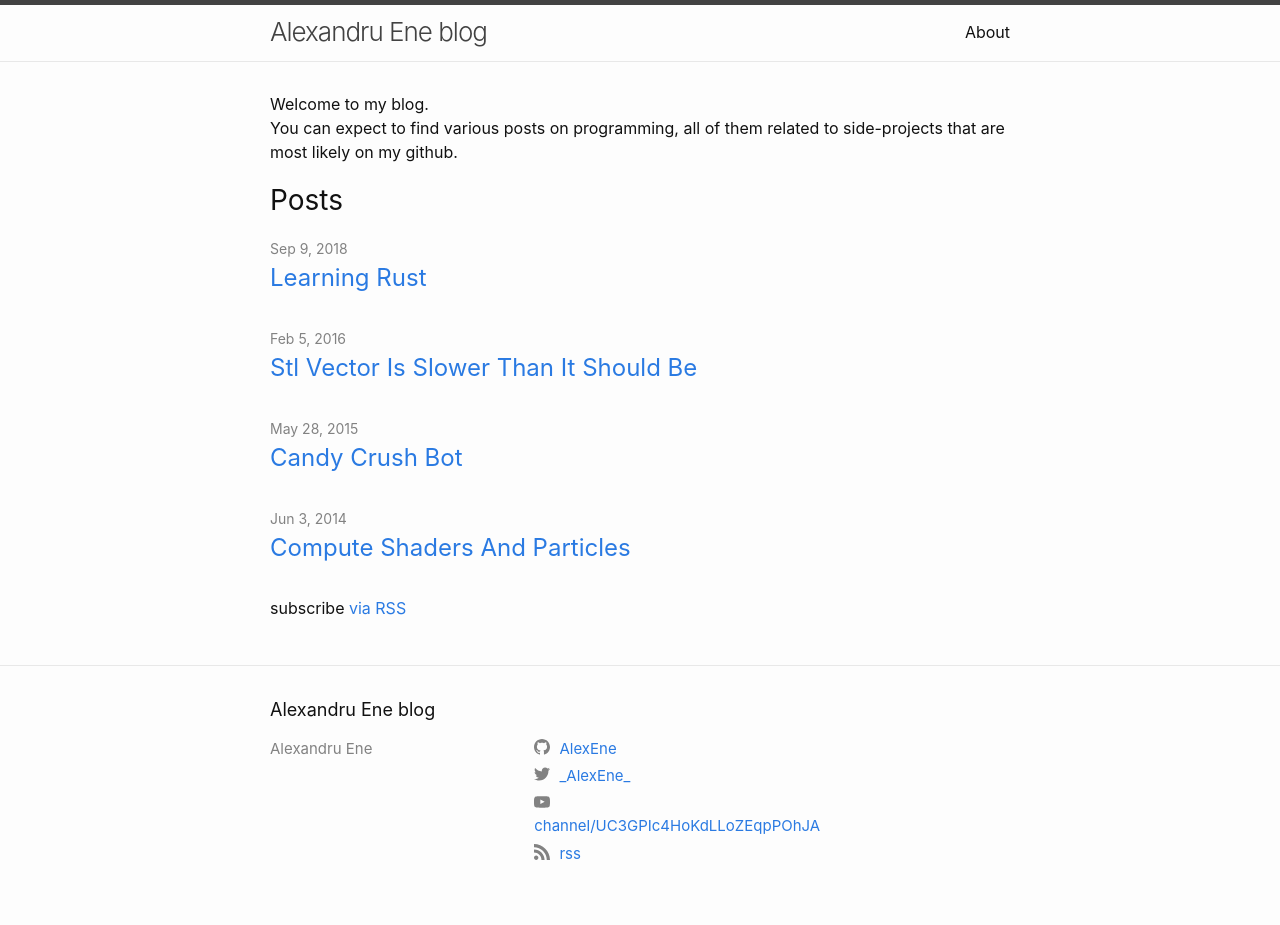
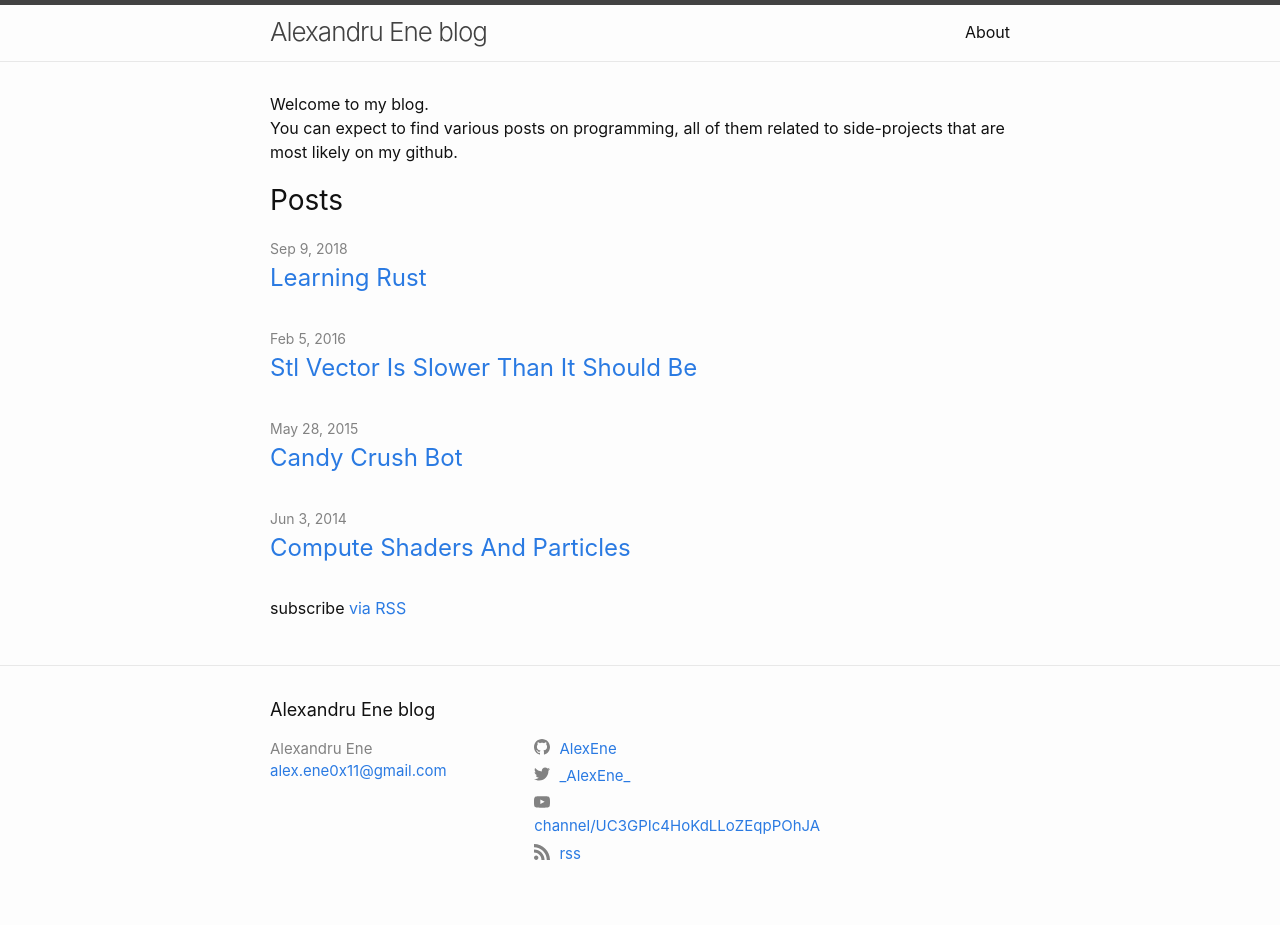
Before and after one commit to AlexEne/AlexEne.github.io, a Jekyll site: the page built from index.md, in a window 1280 px wide. Built offline with Jekyll 4.4.1, drawn with Linux system fonts in a browser that asks for light colours.

Commit message:
added email

```diff
--- a/_config.yml
+++ b/_config.yml
@@ -5,7 +5,9 @@ author: Alexandru Ene
 twitter_username: _AlexEne_
 github_username:  AlexEne
 youtube_username: channel/UC3GPIc4HoKdLLoZEqpPOhJA
+email: alex.ene0x11@gmail.com
 rss: rss
+
 
 # dribbble_username: jekyll
 # facebook_username: jekyll
```
